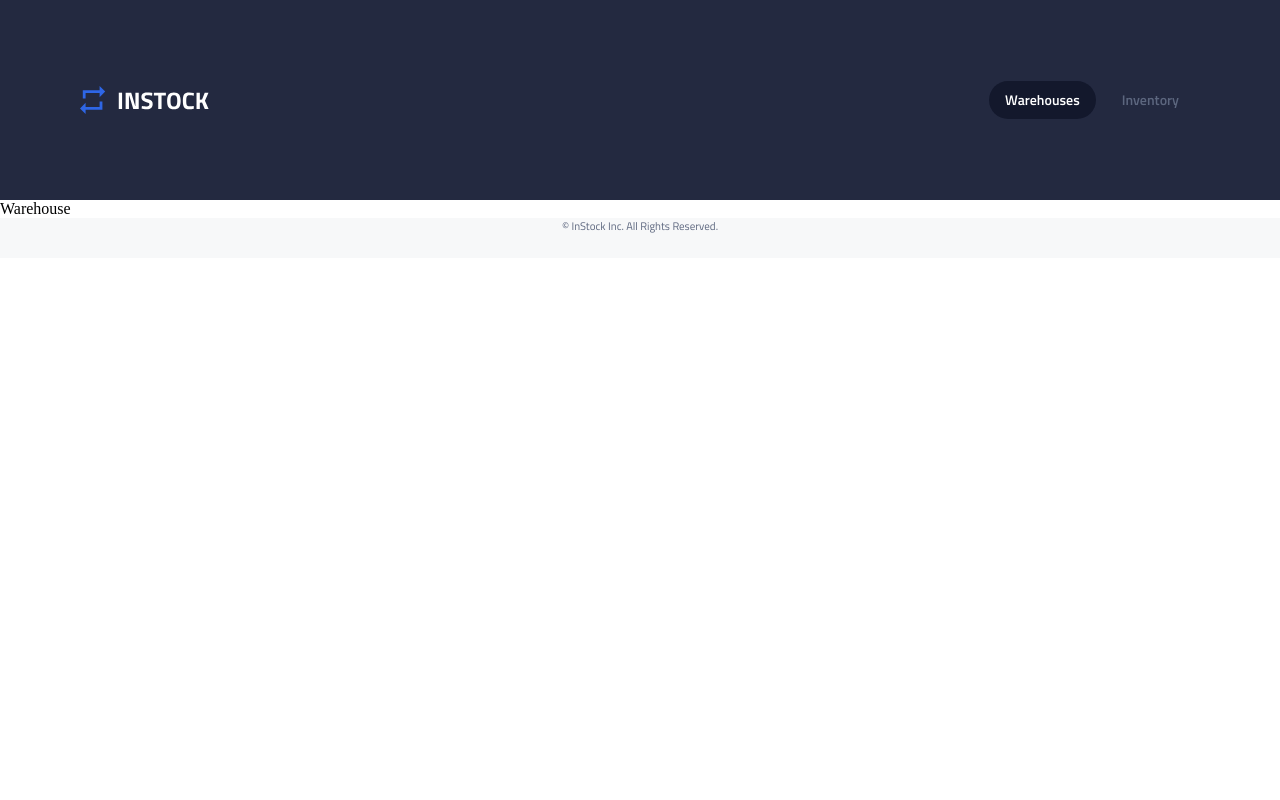
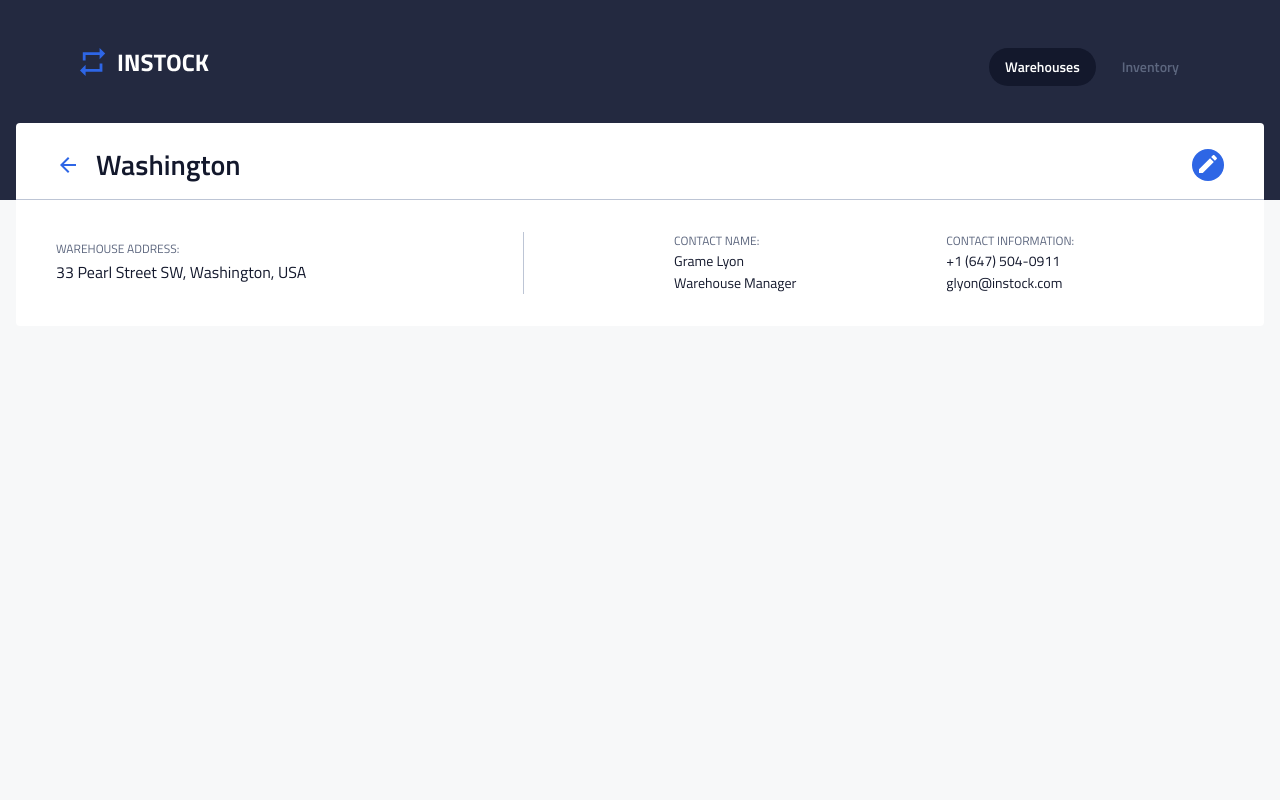
Before and after one commit to eosook/honey-bee-instock, a React (Vite) app: page / in a window 1280 px wide. Shown: the top 800 px of the page. Built offline with nearby package versions, Linux system fonts and the light colour scheme.

Commit message:
finished styling of the warehouse details still needs to have api calls added but the css is done

```diff
--- a/src/componenets/Header/Header.scss
+++ b/src/componenets/Header/Header.scss
@@ -9,6 +9,7 @@
     display: flex;
     flex-direction: column;
     align-items: center;
+    position: relative;
 
     &__logo-container {
         display: flex;
@@ -26,7 +27,8 @@
     @include tablet {
         flex-direction: row;
         justify-content: space-between;
-        align-items: center;
+        align-items: flex-start;
+        padding: 3rem 0;
 
         &__logo-container {
             width: 50%;
--- /dev/null
+++ b/src/componenets/WarehouseDetails/WarehouseDetails.jsx
@@ -0,0 +1,36 @@
+import './WarehouseDetails.scss'
+import backArrow from '../../assets/Icons/arrow_back-24px.svg'
+import edit from '../../assets/Icons/edit-24px.svg'
+
+export default function WarehouseDetails() {
+    return (
+        <section className="warehouse">
+            <div className="warehouse__title-container">
+                <div className='warehouse__title-subcontainer'>
+                    <img src={backArrow} alt="back arrow" className="warehouse__back" />
+                    <h1 className="warehouse__title">Washington</h1>
+                </div>
+                <button className="warehouse__edit">
+                    <img src={edit} alt="edit" className='warehouse__icon' />
+                </button>
+            </div>
+            <div className="warehouse__details">
+                <div className="warehouse__location">
+                    <p className="warehouse__label">WAREHOUSE ADDRESS:</p>
+                    <p className="warehouse__address">33 Pearl Street SW, Washington, USA</p>
+                </div>
+                <div className="warehouse__contact-container">
+                    <div className="warehouse__contact-name">
+                        <p className="warehouse__label">CONTACT NAME:</p>
+                        <p className="warehouse__contact">Grame Lyon</p>
+                        <p className="warehouse__contact">Warehouse Manager</p>
+                    </div>
+                    <div className="warehouse__contact-info">
+                        <p className="warehouse__label">CONTACT INFORMATION:</p>
+                        <p className="warehouse__contact">+1 (647) 504-0911</p>
+                        <p className="warehouse__contact">glyon@instock.com</p></div>
+                </div>
+            </div>
+        </section>
+    )
+}
--- /dev/null
+++ b/src/componenets/WarehouseDetails/WarehouseDetails.scss
@@ -0,0 +1,123 @@
+@use "../../styles/partials/typography" as *;
+@use "../../styles/partials/variables" as *;
+@use "../../styles/partials/mixins" as *;
+
+
+.warehouse {
+    background-color: $white;
+    border-radius: .25rem;
+    position: absolute;
+    top: 9rem;
+    left: 1rem;
+    right: 1rem;
+
+
+    &__title-container {
+        padding: 1.5rem 1rem 1rem 1rem;
+        display: flex;
+        flex-direction: row;
+        justify-content: space-between;
+        border-bottom: solid 1px $cloud;
+        align-items: center;
+    }
+
+    &__title {
+        @include mobile-header;
+        color: $instock-black;
+    }
+
+    &__edit {
+        width: 2rem;
+        height: 2rem;
+        background-color: $instock-indigo;
+        border-radius: 50%;
+        border: none;
+
+    }
+
+    &__icon {
+        filter: invert(100%) sepia(10%) saturate(0%) hue-rotate(238deg) brightness(200%) contrast(100%);
+    }
+
+    &__details {
+        padding: 1rem;
+    }
+
+    &__contact-container {
+        margin-top: 1.5rem;
+        display: flex;
+        flex-direction: row;
+        justify-content: space-between;
+        align-items: flex-end;
+    }
+
+    &__label {
+        @include mobile-table-header;
+        color: $slate;
+    }
+
+    &__address {
+        @include mobile-body-large;
+        color: $instock-black;
+    }
+
+    &__contact {
+        @include mobile-body-medium;
+        color: $instock-black;
+    }
+
+    @include tablet {
+        top: 7.7rem;
+        left: 1rem;
+        right: 1rem;
+    }
+
+    &__title-container {
+        justify-content: space-between;
+    }
+
+    &__title-subcontainer {
+        display: flex;
+        flex-direction: row;
+    }
+
+    &__back {
+        margin-left: 1.5rem;
+    }
+
+    &__title {
+        padding-left: 1rem;
+    }
+
+    &__edit {
+        margin-right: 1.5rem;
+    }
+
+    &__details {
+        display: flex;
+        flex-direction: row;
+        align-items: center;
+        justify-content: space-between;
+        padding: 2rem 2.5rem;
+    }
+
+    &__contact-container {
+        margin: 0;
+        width: 60%;
+        justify-content: space-evenly;
+        border-left: solid 1px $cloud;
+    }
+
+    &__label {
+        @include large-table-header;
+    }
+
+    &__address {
+        @include large-body-large;
+    }
+
+
+    &__contact {
+        @include large-body-medium;
+    }
+}
--- a/src/pages/WareHouse/WareHouse.jsx
+++ b/src/pages/WareHouse/WareHouse.jsx
@@ -1,6 +1,10 @@
+import WarehouseDetails from "../../componenets/WarehouseDetails/WarehouseDetails";
 import "./WareHouse.scss";
-const WareHouse = () => {
-  return <div>Warehouse</div>;
-};
 
-export default WareHouse;
+export default function Warehose() {
+  return (
+    <main className="main">
+      <WarehouseDetails />
+    </main>
+  )
+}
--- a/src/pages/WareHouse/WareHouse.scss
+++ b/src/pages/WareHouse/WareHouse.scss
@@ -0,0 +1,10 @@
+@use "../../styles/partials/typography" as *;
+@use "../../styles/partials/variables" as *;
+@use "../../styles/partials/mixins" as *;
+
+
+.main {
+    background-color: $light-grey;
+    width: 100%;
+    height: 100vh;
+}
```
